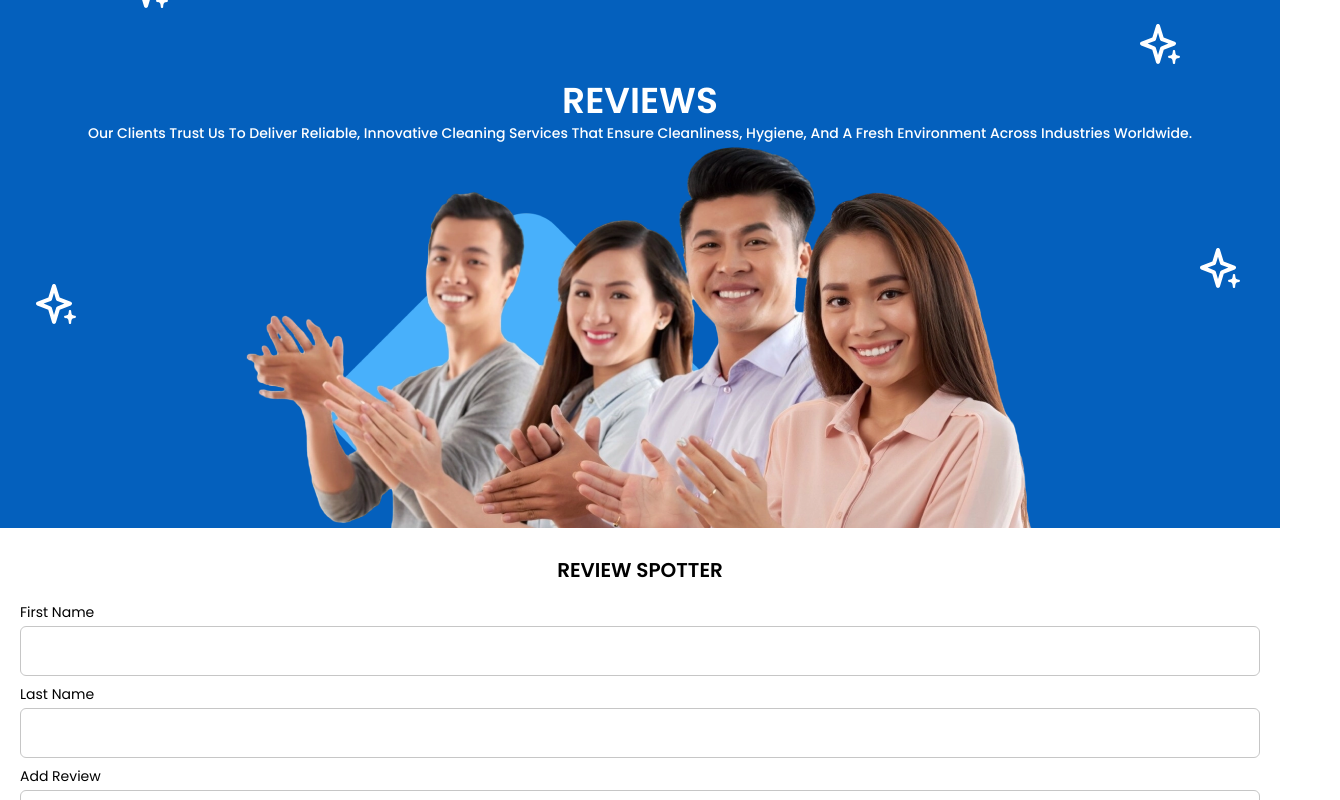
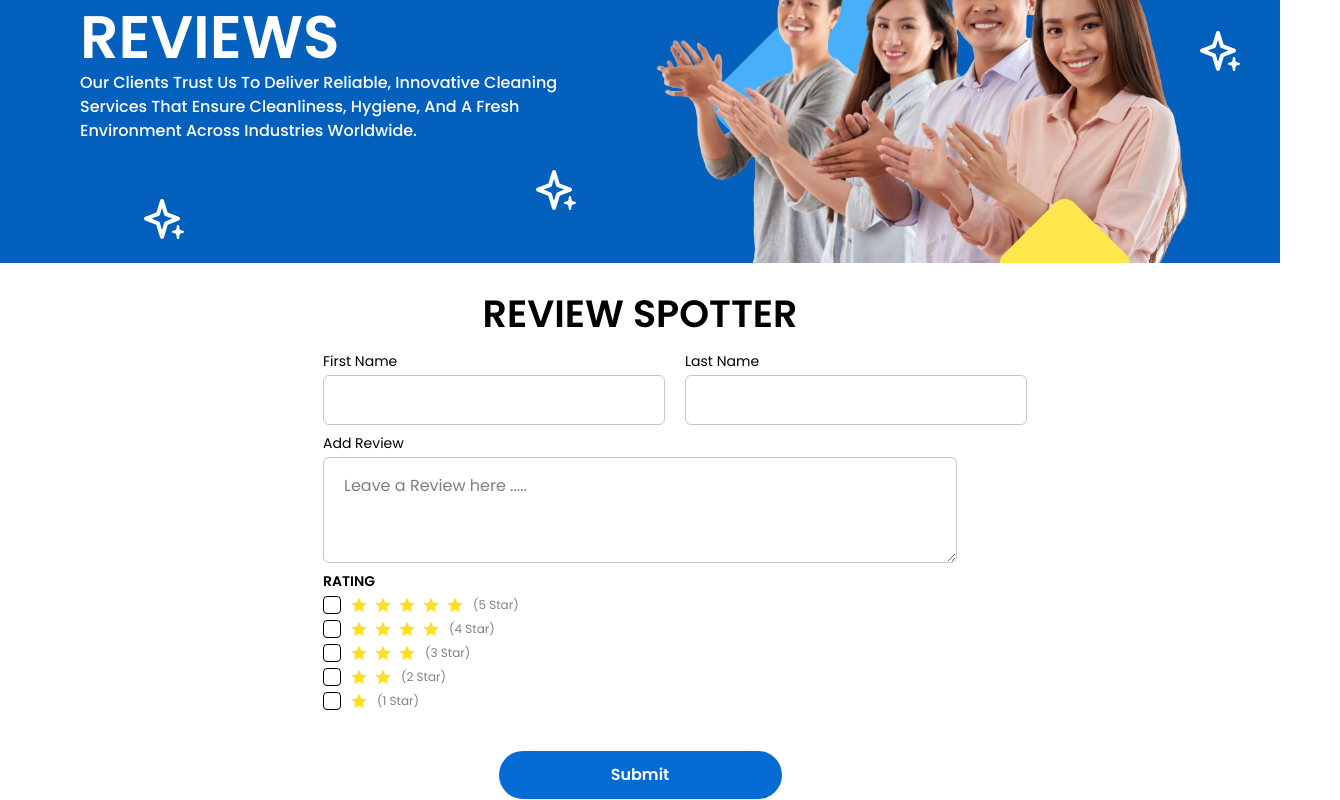
Before and after one commit to udara885/cleaning-website, a React (Vite) app in the folder frontend/: page /reviews in a window 1280 px wide. Shown: the part 200-1000 px from the top of the page, 1340 px wide, since content can reach past the window. Built offline with nearby package versions, Linux system fonts and the light colour scheme.

Commit message:
Enhance ReviewPage layout for improved responsiveness and visual appeal

```diff
--- a/frontend/src/pages/ReviewPage.tsx
+++ b/frontend/src/pages/ReviewPage.tsx
@@ -5,42 +5,49 @@ import Footer from "../components/Footer"
 
 const ReviewPage = () => {
   return (
-    <div className="h-screen w-full text-[#001E3D]">
-      <div className="relative h-[728px] w-full">
+    <div className="min-h-screen w-full overflow-x-hidden text-[#001E3D]">
+      <div className="relative h-182 w-full lg:h-115.75">
         <div className="fixed inset-0 z-0 bg-[#046BD2] bg-cover bg-center bg-no-repeat">
           <div className="absolute inset-0 bg-black/10" />
         </div>
-        <div className="font-poppins relative z-10 flex h-[728px] flex-col items-center justify-between gap-1 px-5 pt-[17.6875rem] text-white">
+        <div className="font-poppins relative z-10 flex flex-col items-center justify-between gap-1 px-5 pt-70.75 text-white lg:flex-row lg:justify-between lg:gap-11 lg:px-20 lg:pt-31.75">
           {[
-            "top-42 left-32",
-            "top-56 right-25",
-            "top-121 left-9",
-            "top-112 right-10",
+            "top-42 left-32 lg:top-40 lg:left-106.75",
+            "top-56 right-25 lg:top-26.75 lg:left-191.75",
+            "top-121 left-9 lg:top-31.75 lg:left-15.25",
+            "top-112 right-10 lg:top-57.75",
+            "hidden lg:block lg:top-99.75 lg:left-36",
+            "hidden lg:block lg:top-92.5 lg:left-134",
           ].map((className, index) => (
             <div className={`absolute ${className}`} key={index}>
               <Star />
             </div>
           ))}
-          <div className="flex flex-col items-center gap-1">
-            <h1 className="text-4xl leading-9 font-semibold uppercase">
+          <div className="flex flex-col items-center gap-1 lg:-mt-10 lg:items-start">
+            <h1 className="text-4xl/16 font-semibold whitespace-nowrap uppercase lg:text-6xl">
               Reviews
             </h1>
-            <p className="text-center text-sm font-medium capitalize">
+            <p className="text-center text-sm font-medium capitalize lg:text-left lg:text-base">
               Our clients trust us to deliver reliable, innovative cleaning
               services that ensure cleanliness, hygiene, and a fresh environment
               across industries worldwide.
             </p>
           </div>
-          <img src="/src/assets/people.png" alt="people" />
+          <img
+            src="/src/assets/people.png"
+            alt="people"
+            className="mt-20.25 lg:mt-0 lg:w-139.25"
+          />
         </div>
       </div>
-      <div className="font-poppins relative z-20 bg-white px-5">
-        <form className="pt-7 text-black">
-          <h2 className="text-center text-xl font-semibold uppercase">
+      <div className="font-poppins relative z-20 bg-white px-5 pt-7 text-black lg:px-20 lg:pt-8">
+        <form className="lg:px-60.75">
+          <h2 className="text-center text-xl font-semibold uppercase lg:text-[2.375rem]/9.5">
             Review Spotter
           </h2>
           <div className="mt-4.5 flex flex-col gap-2">
-            <div className="flex flex-col gap-1">
+            <div className="lg:flex lg:justify-between lg:gap-5">
+              <div className="flex w-full flex-col gap-1">
                 <label htmlFor="fname" className="text-sm">
                   First Name
                 </label>
@@ -51,7 +58,7 @@ const ReviewPage = () => {
                   className="rounded-md border border-[#C6C6C6] p-3 outline-none"
                 />
               </div>
-            <div className="flex flex-col gap-1">
+              <div className="flex w-full flex-col gap-1">
                 <label htmlFor="lname" className="text-sm">
                   Last Name
                 </label>
@@ -61,6 +68,7 @@ const ReviewPage = () => {
                   name="lname"
                   className="rounded-md border border-[#C6C6C6] p-3 outline-none"
                 />
+              </div>
             </div>
             <div className="flex flex-col gap-1">
               <label htmlFor="review" className="text-sm">
@@ -105,13 +113,13 @@ const ReviewPage = () => {
             </div>
             <button
               type="submit"
-              className="mx-[4.6875rem] mt-7 rounded-4xl bg-[#046BD2] p-3 font-semibold text-white"
+              className="mx-auto mt-9 w-66.25 rounded-4xl bg-[#046BD2] p-3 font-semibold text-white lg:mt-8 lg:w-70.75"
             >
               Submit
             </button>
           </div>
         </form>
-        <div className="mt-23.5">
+        <div className="mt-23.5 lg:mt-18.75">
           {[...Array(2)].map((_, index) => (
             <div key={index}>
               <hr className="-mx-5 text-[#505050]" />
@@ -120,7 +128,7 @@ const ReviewPage = () => {
             </div>
           ))}
         </div>
-        <div className="mt-12">
+        <div className="mt-12 lg:mt-30">
           <Footer />
         </div>
       </div>
```
Lines whose indentation alone changed are shown as unchanged.
